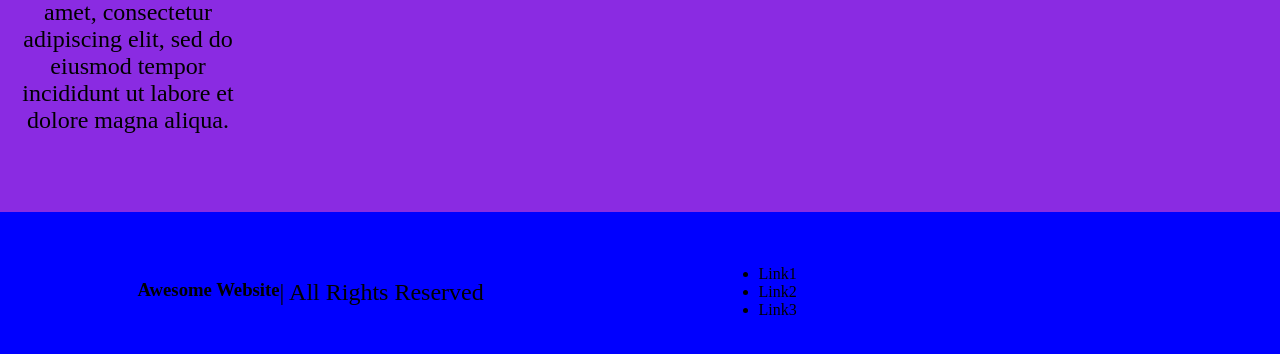
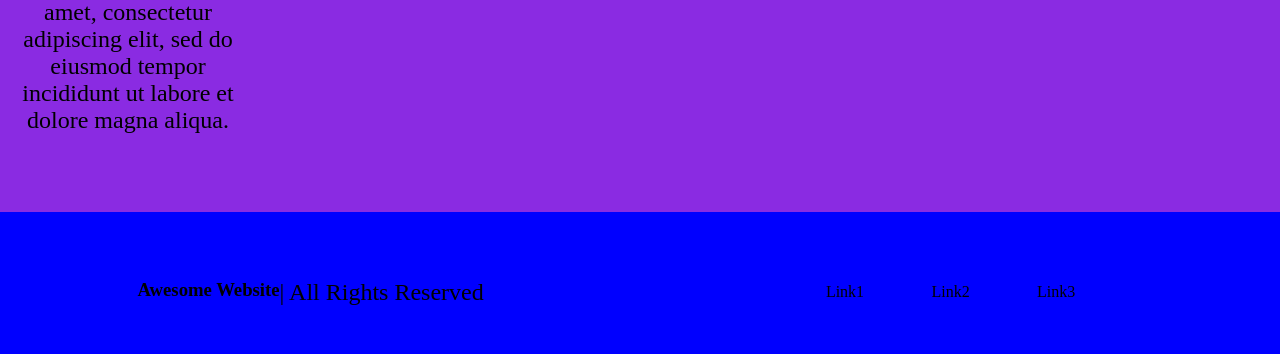
Before and after one commit to zellski1234/gh-lesson-1-v2, a website: page index.html in a window 1280 px wide. Shown: the part 428-782 px from the top of the page. Drawn offline with Linux system fonts and the light colour scheme.

Commit message:
fixed footer list by removing decoration and displaying it horizontally

```diff
--- a/style.css
+++ b/style.css
@@ -84,8 +84,10 @@
 
 .ul-nav-bottom {
     display: flex;
-    flex-direction: column;
     width: 100%;
+    flex-direction: row;
+    list-style: none;
+    justify-content: space-evenly;
 }
 
 .li-menu-bottom:hover {
```
